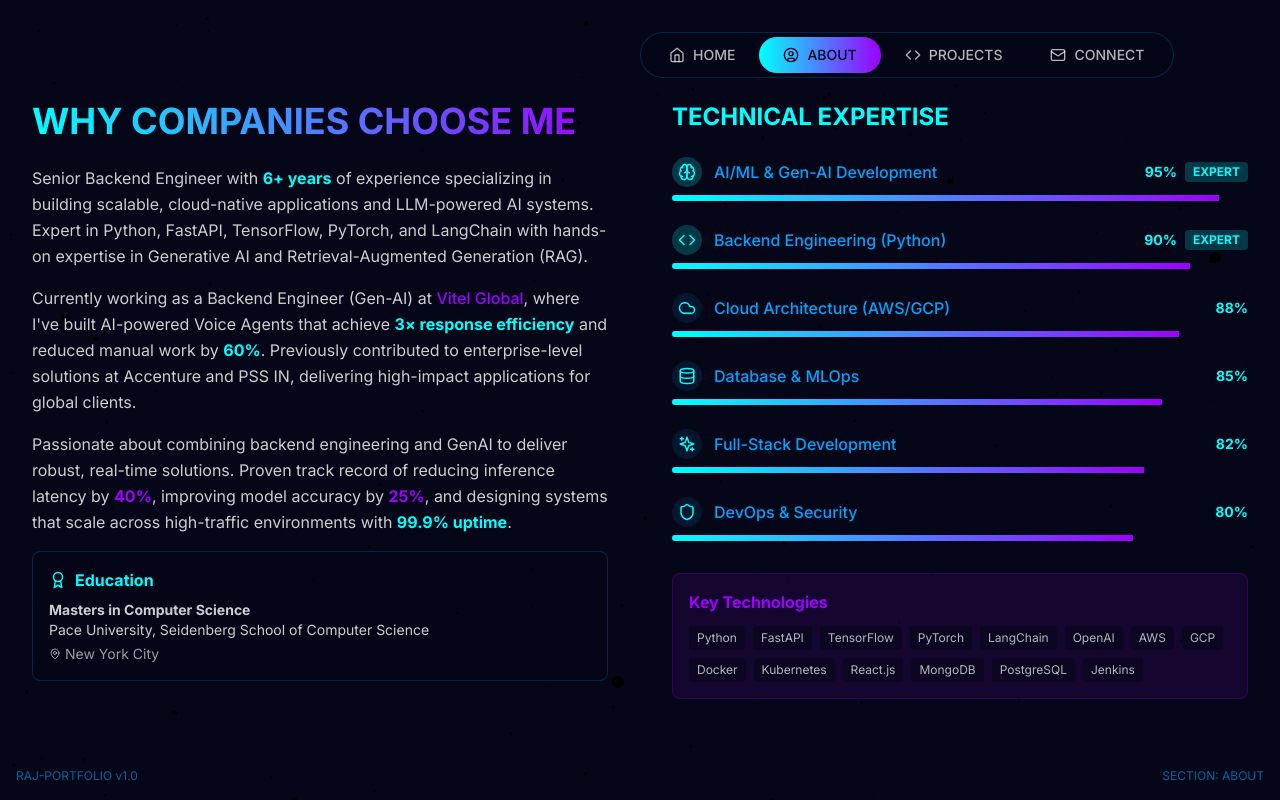
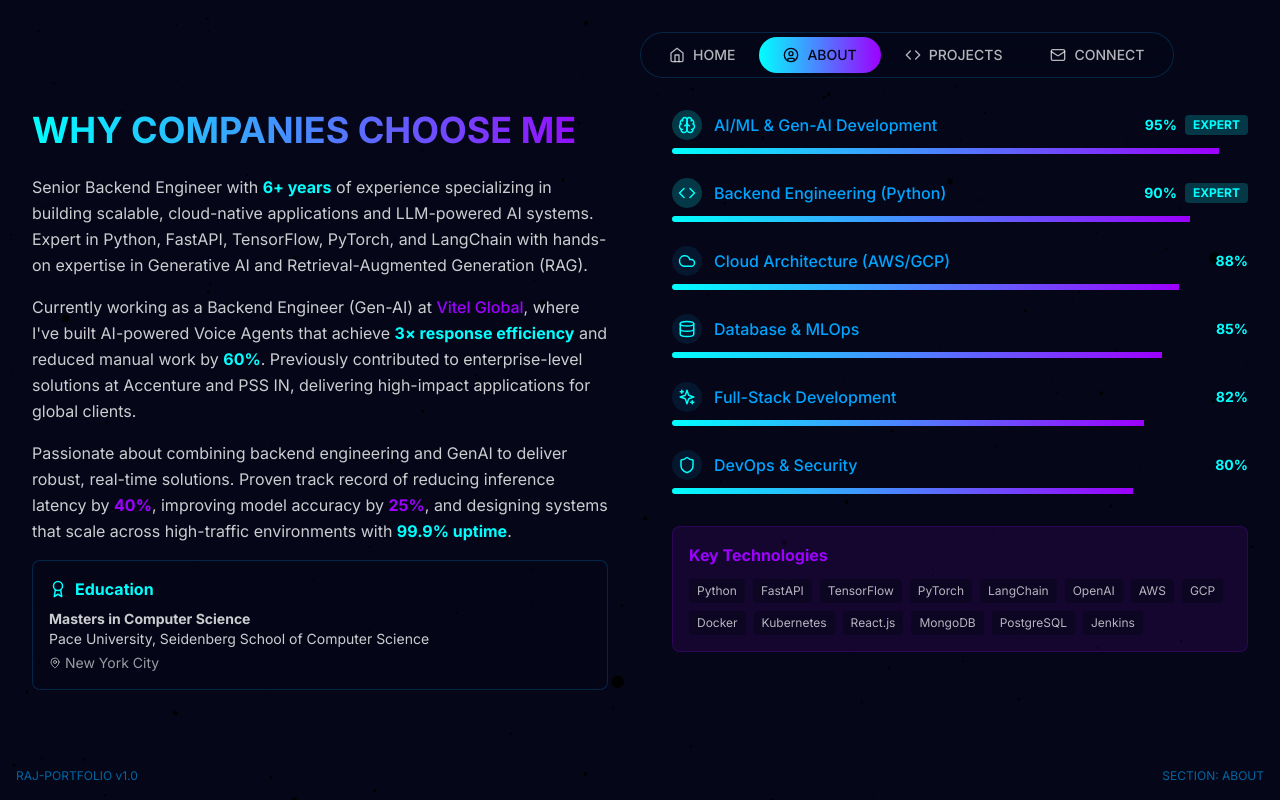
Before and after one commit to Rajbasheer/Portfolio, a React (Vite) app: page / in a window 1280 px wide. Both pictures are taken after a click on the button "ABOUT". Built offline with nearby package versions, Linux system fonts and the light colour scheme.

Commit message:
Remove Technical Expertise heading

```diff
--- a/src/components/sections/AboutSection.tsx
+++ b/src/components/sections/AboutSection.tsx
@@ -68,15 +68,6 @@ const AboutSection = () => {
       </div>
 
       <div className="lg:w-1/2">
-        <motion.h3
-          className="text-xl md:text-2xl font-bold mb-6 text-neon-cyan"
-          initial={{ x: 50 }}
-          animate={isInView ? { x: 0 } : { x: 50 }}
-          transition={{ duration: 0.5 }}
-        >
-          TECHNICAL EXPERTISE
-        </motion.h3>
-
         <div className="space-y-6">
           {skills.map((skill, index) => {
             const Icon = skill.icon;
```
